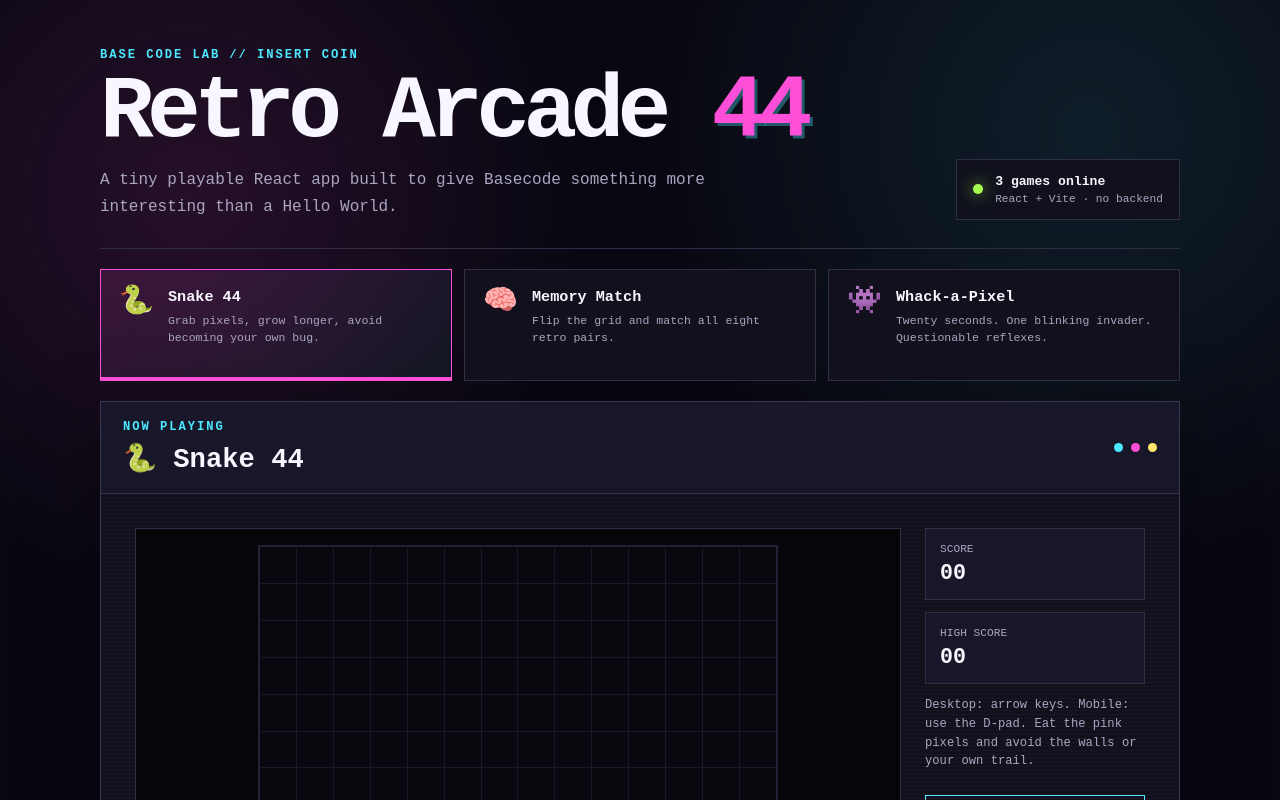
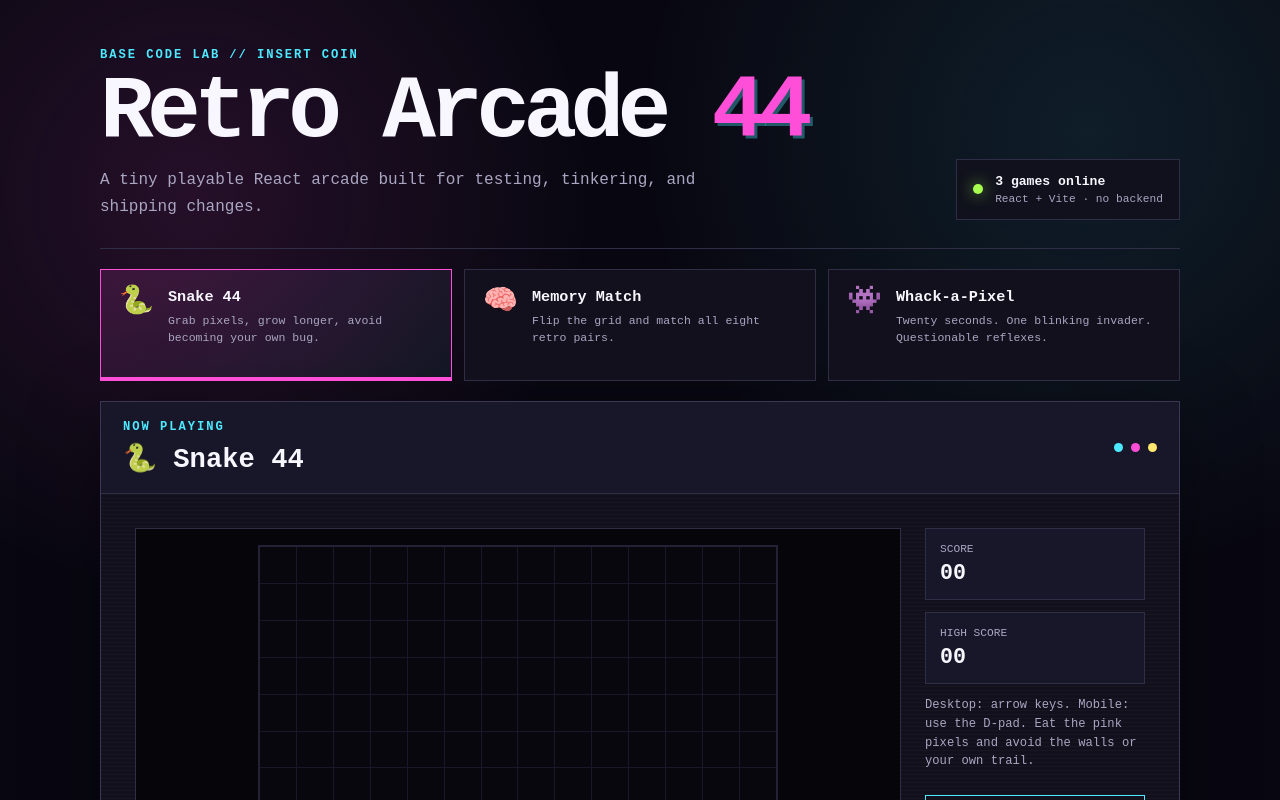
Before and after one commit to HilaWix/base-code-demo-test, a React (Vite) app: page / in a window 1280 px wide. Shown: the top 800 px of the page. Built offline with nearby package versions, Linux system fonts and the light colour scheme.

Commit message:
Finish screenshot-safe arcade copy

```diff
--- a/src/App.jsx
+++ b/src/App.jsx
@@ -40,8 +40,7 @@ function App() {
           <p className="eyebrow">BASE CODE LAB // INSERT COIN</p>
           <h1>Retro Arcade <span>44</span></h1>
           <p className="hero-description">
-            A tiny playable React app built to give Basecode something more interesting
-            than a Hello World.
+            A tiny playable React arcade built for testing, tinkering, and shipping changes.
           </p>
         </div>
         <div className="status-panel" aria-label="Demo app status">
```
